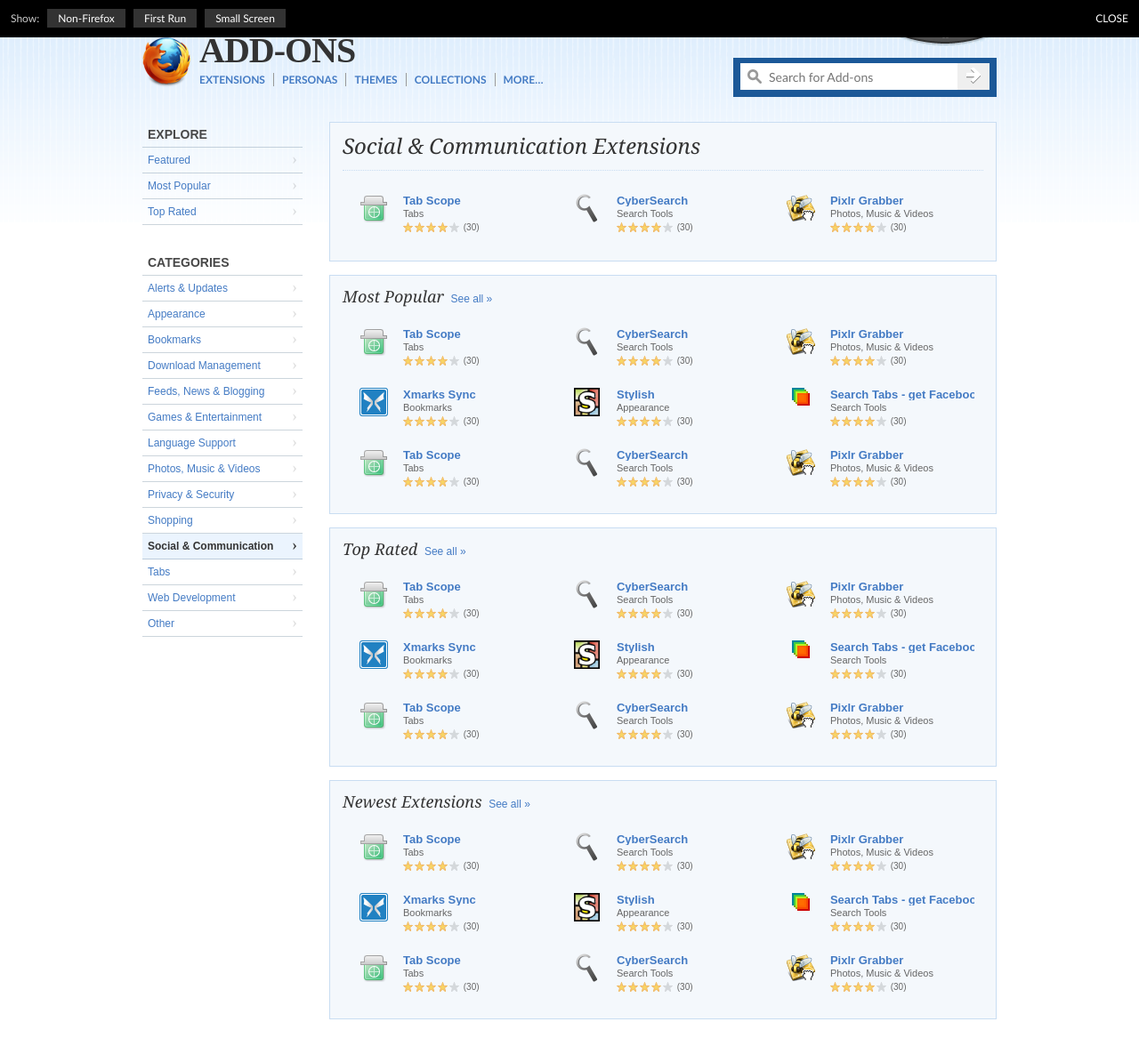
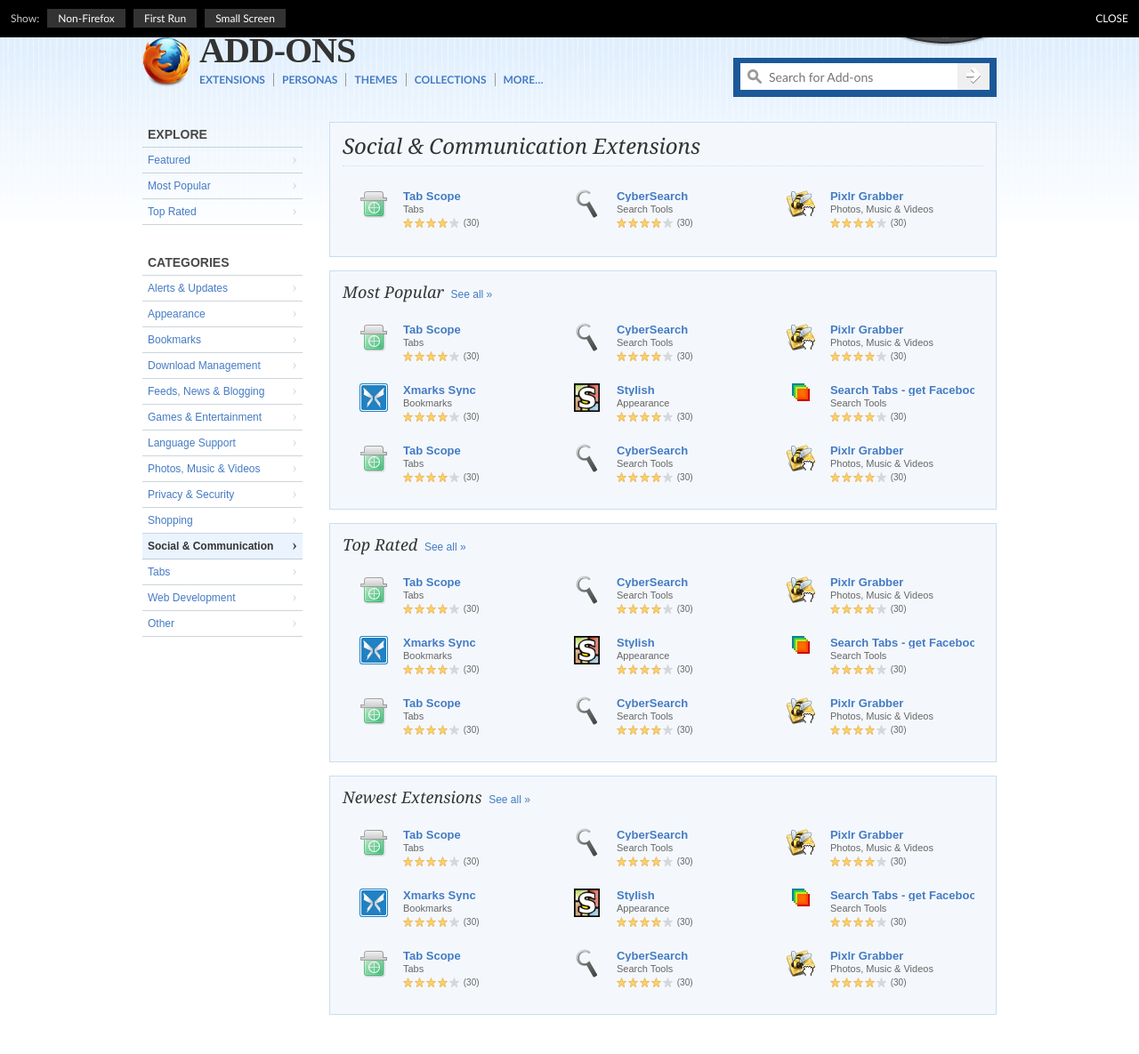
Before and after one commit to chowse/amo-redux, a Jekyll site: the page built from category.html, in a window 1280 px wide and 1361 px high. Shown: the top 1185 px of the window at 89% size. Built offline with Jekyll 4.4.1, drawn with Linux system fonts in a browser that asks for light colours; some web fonts are replaced.

Commit message:
Fixed some minor issues with navigation

```diff
--- a/static/style.css
+++ b/static/style.css
@@ -73,7 +73,7 @@
 }
 	.island header {
 		position: relative;
-		padding-bottom: 15px;
+		margin-bottom: 15px;
 	}
 		.island header h2 {
 			display: inline-block;
@@ -127,7 +127,7 @@
 				padding: 0 4px;
 			}
 	.island header.large {
-		margin-bottom: 15px;
+		padding-bottom: 10px;
 		border-bottom: 1px dotted #c9ddf2;
 	}
 		.island header.large h2 {
```
Also changed, not shown: _layouts/common.html (+15 -15 lines).
